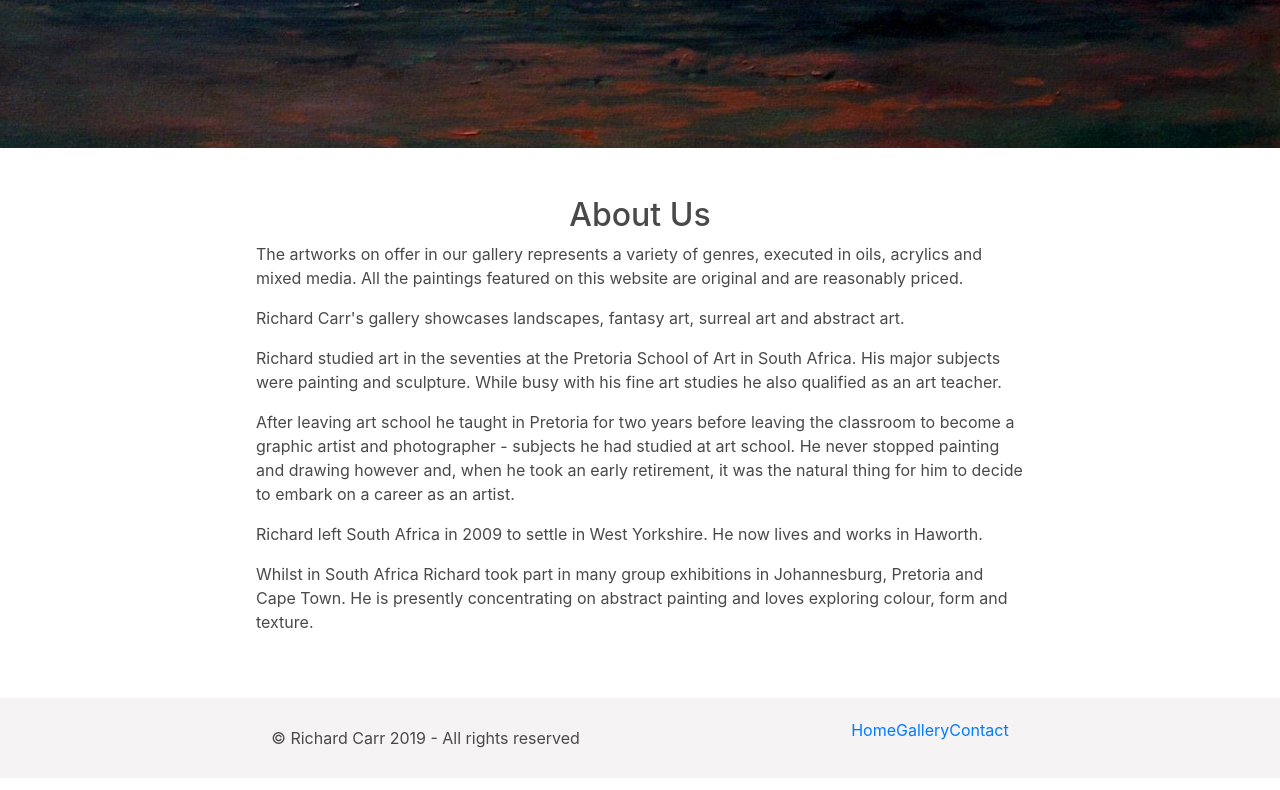
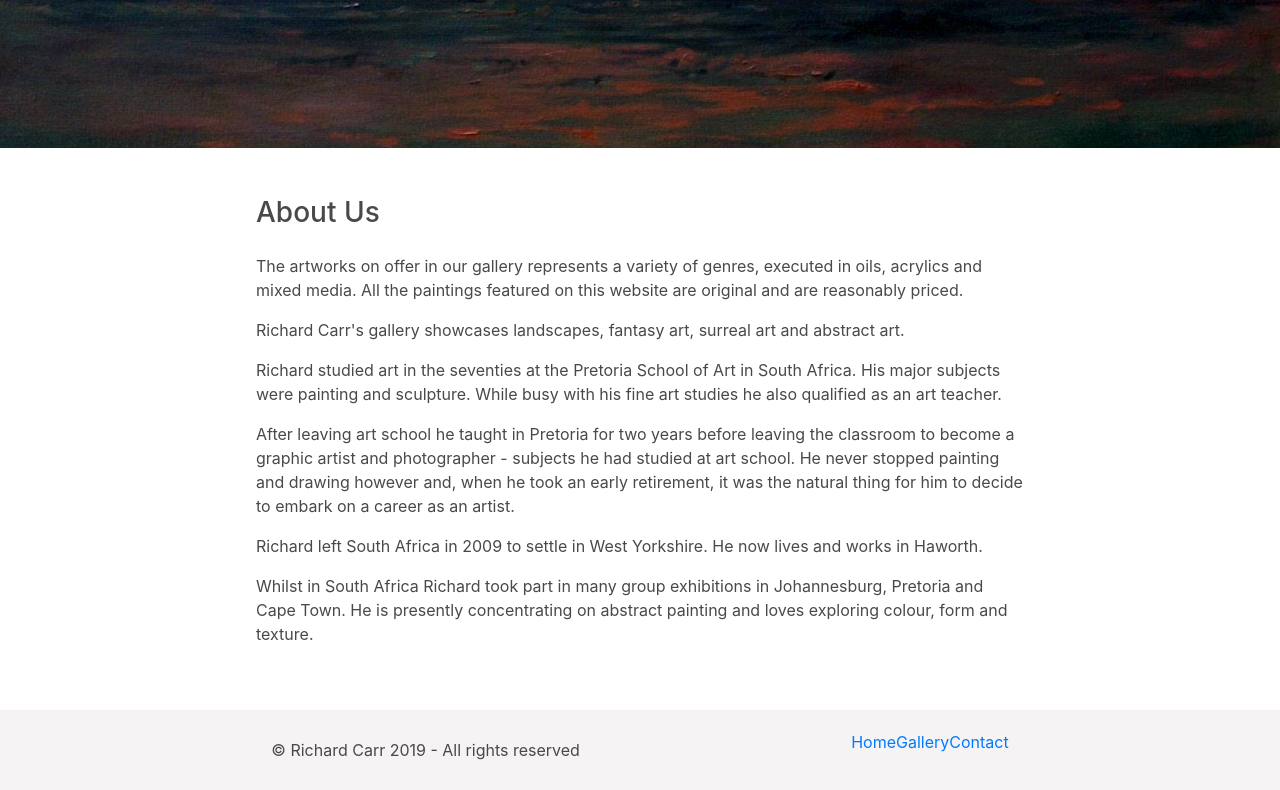
Before and after one commit to christocarr/gatsby-pictures-and-paintings, a Gatsby site: page / in a window 1280 px wide. Shown: the part 734-1524 px from the top of the page. Built offline with nearby package versions, Linux system fonts and the light colour scheme; Gatsby itself is replaced by a stand-in of ours.

Commit message:
Modify section title positioning

```diff
--- a/src/components/About.js
+++ b/src/components/About.js
@@ -3,7 +3,9 @@ import Title from '../components/Title'
 
 const About = () => (
   <section>
-    <Title title="About Us" />
+    <div className="page-title">
+      <Title title="About Us"/>
+    </div>
     <div>
       <p>The artworks on offer in our gallery represents a variety of genres, executed in oils, acrylics and mixed media. All  the paintings featured on this website are original and are reasonably priced.</p>
 
--- a/src/components/Paintings.js
+++ b/src/components/Paintings.js
@@ -32,7 +32,9 @@ const Paintings = () => {
 
   return (
     <section>
-      <Title title="Gallery" />
+      <div className="page-title">
+        <Title title="Gallery" />
+      </div>
       <div className={styles.galleryContainer}>
         <PaintingList paintings={ paintings } />
       </div>
--- a/src/components/Title.js
+++ b/src/components/Title.js
@@ -1,7 +1,7 @@
 import React from 'react'
 
 const Title = ({title}) => (
-  <h2>{title}</h2>
+  <h3>{title}</h3>
 )
 
 export default Title
--- a/src/css/gallery.module.css
+++ b/src/css/gallery.module.css
@@ -9,9 +9,9 @@
 @media screen and (min-width: 768px) {
   .gallery-container {
     flex-direction: row;
-    justify-content: space-evenly;
+    justify-content: space-between;
     flex-wrap: wrap;
-    width: 90%;
+    width: 100%;
   }
 }
 
--- a/src/css/layout.css
+++ b/src/css/layout.css
@@ -48,7 +48,12 @@ section {
   flex-direction: column;
   align-items: center;
   margin: 3rem auto;
-  width: 90%;
+  width: 80%;
+}
+
+.page-title {
+  width: 100%;
+  margin: 0 0 1rem 0;
   text-align: left;
 }
 
@@ -79,7 +84,7 @@ footer {
 
 @media screen and (min-width: 768px) {
   section {
-    width: 80%;
+    width: 70%;
   }
 
   footer {
```
